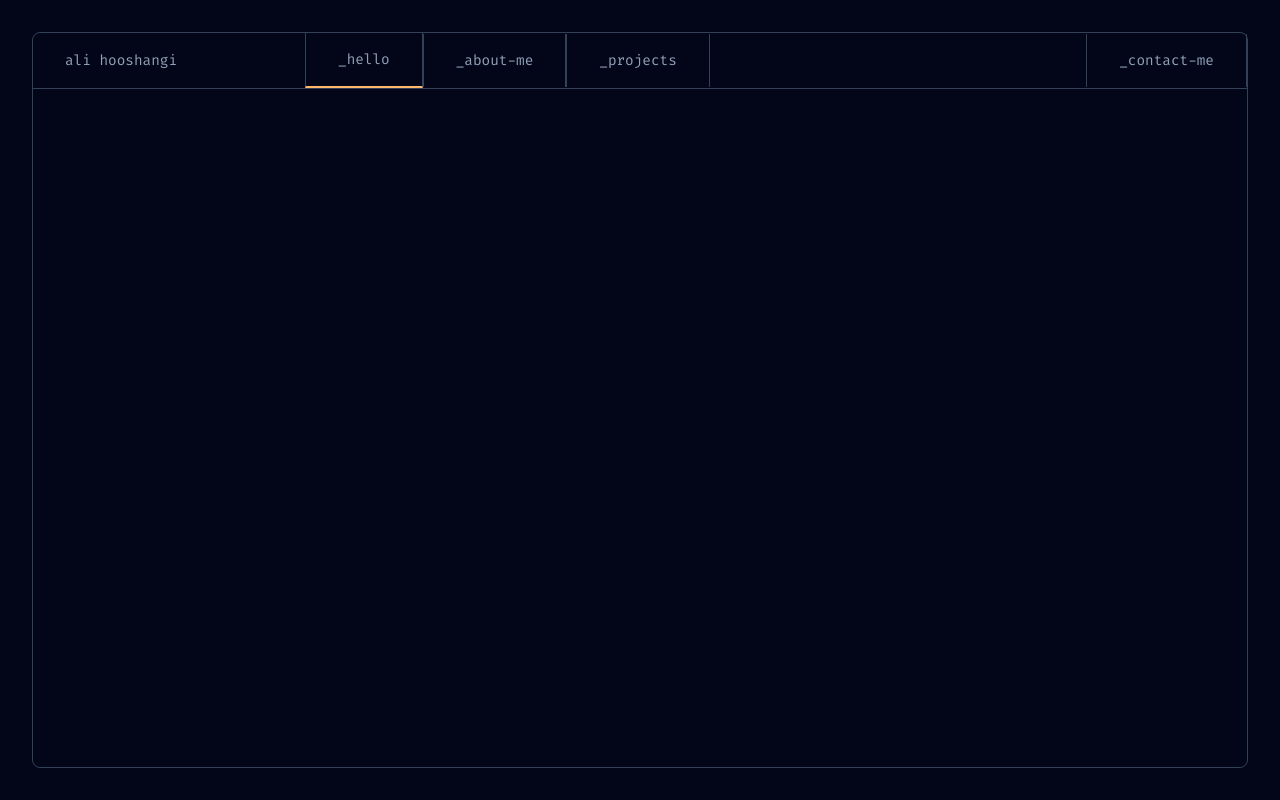
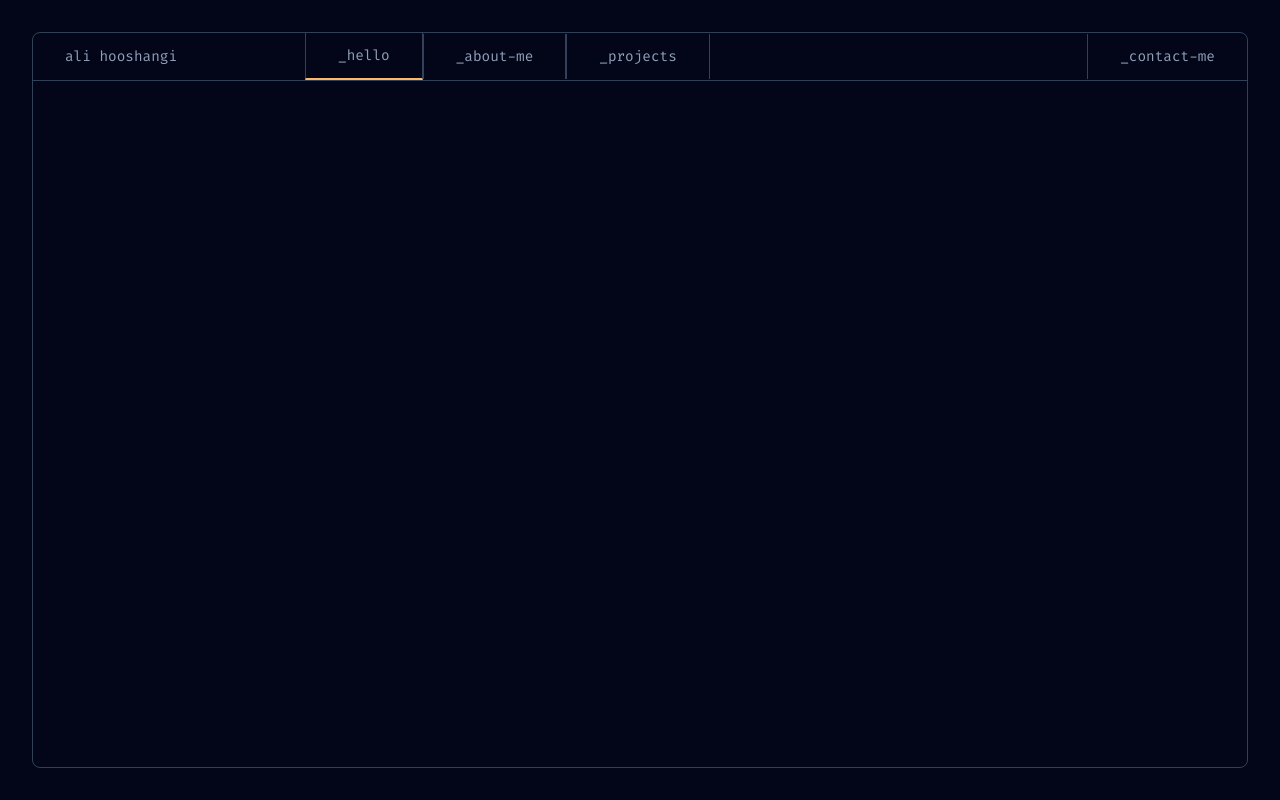
Before and after one commit to alihoushngi/Portfolio-V3, a Next.js app: page / in a window 1280 px wide. Built offline with nearby package versions, Linux system fonts and the light colour scheme.

Commit message:
padding desktop size change

```diff
--- a/src/components/shared/Header/components/DesktopVersion.tsx
+++ b/src/components/shared/Header/components/DesktopVersion.tsx
@@ -9,7 +9,7 @@ const DesktopVersion = ({ pathname }: IHeaderProps) => {
   return (
     <div className="max-md:hidden w-full border-b border-Appearance-Slate-700 text-Appearance-Slate-400 text-1 flex justify-between items-center">
       <div className="w-full flex justify-start items-center gap-24">
-        <h1 className="py-5 px-7">ali hooshangi</h1>
+        <h1 className="py-4 px-7">ali hooshangi</h1>
         <div className="flex justify-center items-center">
           {firstMenuItems.map((item, index) => {
             if (!item.disable) {
@@ -17,7 +17,7 @@ const DesktopVersion = ({ pathname }: IHeaderProps) => {
                 <Link
                   href={item.url}
                   key={index}
-                  className={`${pathname === item.url && "border-b-2 border-b-Primary-Orange-300_Main"} transition-all duration-200 ease-in-out py-5 px-7 border-r border-l border-Appearance-Slate-700`}
+                  className={`${pathname === item.url && "border-b-2 border-b-Primary-Orange-300_Main"} transition-all duration-200 ease-in-out py-4 px-7 border-r border-l border-Appearance-Slate-700`}
                 >
                   {item.title}
                 </Link>
@@ -33,7 +33,7 @@ const DesktopVersion = ({ pathname }: IHeaderProps) => {
               <Link
                 href={item.url}
                 key={index}
-                className={`${pathname === item.url && "border-b-2 border-b-Primary-Orange-300_Main"} transition-all duration-200 ease-in-out py-5 px-7 border-r border-l border-Appearance-Slate-700`}
+                className={`${pathname === item.url && "border-b-2 border-b-Primary-Orange-300_Main"} transition-all duration-200 ease-in-out py-4 px-7 border-l border-Appearance-Slate-700`}
               >
                 {item.title}
               </Link>
```
